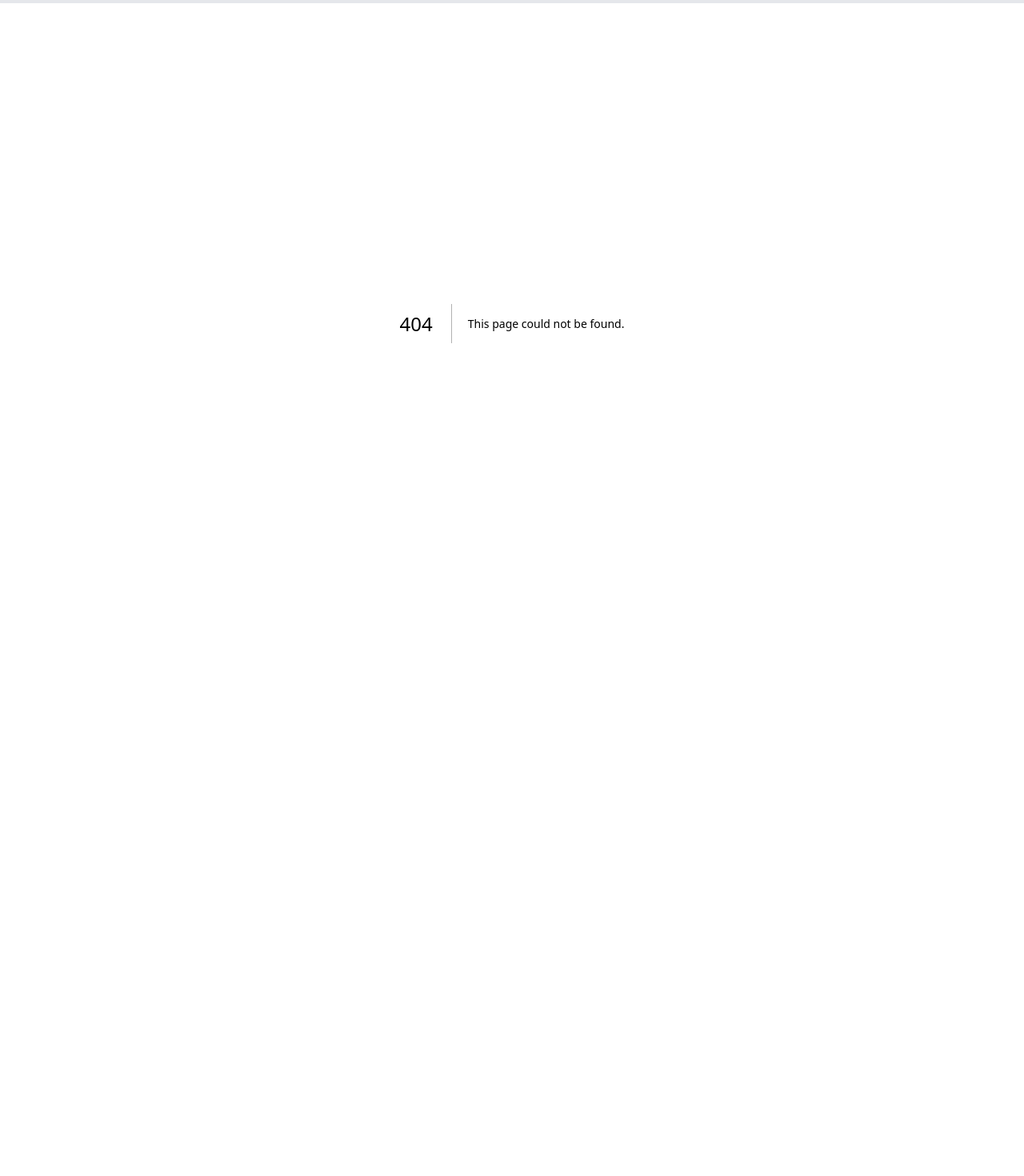
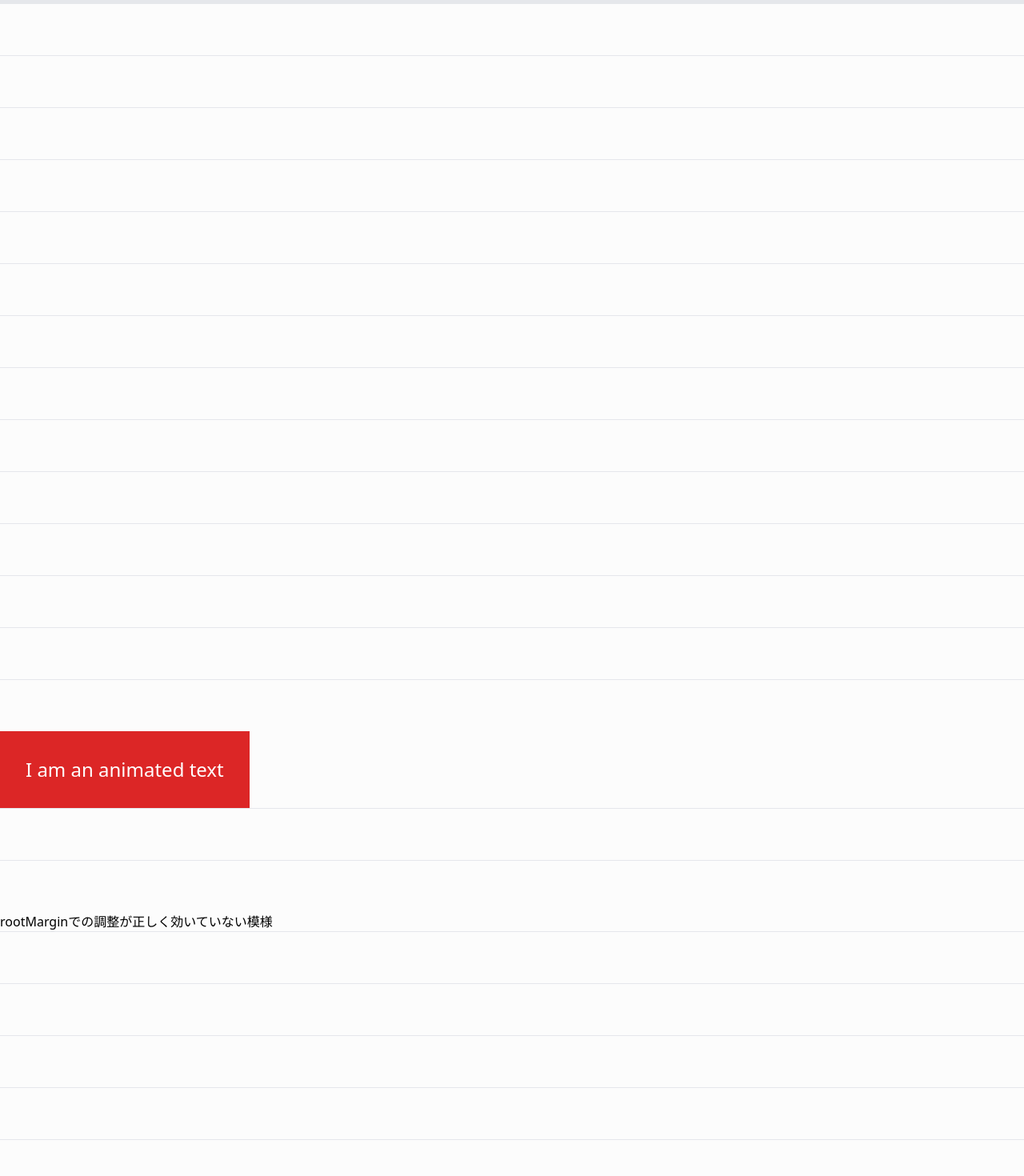
Before and after one commit to hro19/notion_blog, a Next.js app: page /awesomereveal/awesomereveal2 in a window 1280 px wide. Before the commit this address had no page. Shown: the part 60-1530 px from the top of the page at 80% size. Before the commit the page ends 864 px from the top, so only its background shows below. Built offline with nearby package versions, Linux system fonts and the light colour scheme; what @yamada-ui/react would draw is missing.

Commit message:
【react-intersection-observer】お試し

```diff
--- a/package.json
+++ b/package.json
@@ -10,7 +10,7 @@
   },
   "dependencies": {
     "@apollo/client": "^3.7.12",
-    "@emotion/react": "^11.10.6",
+    "@emotion/react": "^11.11.3",
     "@emotion/styled": "^11.10.6",
     "@next/font": "13.2.4",
     "@notionhq/client": "^2.2.3",
@@ -27,6 +27,7 @@
     "next": "^13.5.6",
     "notion-to-md": "^2.5.5",
     "react": "18.2.0",
+    "react-awesome-reveal": "^4.2.8",
     "react-dom": "18.2.0",
     "react-easy-image-gallery": "^1.11.0",
     "react-image-gallery": "^1.2.11",
--- /dev/null
+++ b/pages/awesomereveal/awesomereveal.tsx
@@ -0,0 +1,15 @@
+import { Fade } from 'react-awesome-reveal';
+
+const Awesomereveal = () => {
+  return (
+    <>
+      <Fade>
+        <div className='bg-cyan-600 p-8 text-2xl inline-block'>
+          I am an animated text
+        </div>
+      </Fade>
+    </>
+  );
+};
+
+export default Awesomereveal;
--- /dev/null
+++ b/pages/awesomereveal/awesomereveal2.tsx
@@ -0,0 +1,50 @@
+import { Fade } from 'react-awesome-reveal';
+import { useInView } from 'react-intersection-observer';
+
+const Awesomereveal2 = () => {
+  const { ref, inView, entry } = useInView({
+    threshold: 0,
+    rootMargin: '0px 0px 0px',
+  });
+
+  return (
+    <>
+      <hr className='mb-16' />
+      <hr className='mb-16' />
+      <hr className='mb-16' />
+      <hr className='mb-16' />
+      <hr className='mb-16' />
+      <hr className='mb-16' />
+      <hr className='mb-16' />
+      <hr className='mb-16' />
+      <hr className='mb-16' />
+      <hr className='mb-16' />
+      <hr className='mb-16' />
+      <hr className='mb-16' />
+      <hr className='mb-16' />
+      <hr className='mb-16' />
+      <div ref={ref}>
+        <Fade
+          direction='up'
+          fraction={inView ? 1 : 0}
+          className='bg-red-600 text-white p-8 text-2xl inline-block'
+        >
+          <p>I am an animated text</p>
+        </Fade>
+      </div>
+      <hr className='mb-16' />
+      <hr className='mb-16' />
+      <p>rootMarginでの調整が正しく効いていない模様</p>
+      <hr className='mb-16' />
+      <hr className='mb-16' />
+      <hr className='mb-16' />
+      <hr className='mb-16' />
+      <hr className='mb-16' />
+      <hr className='mb-16' />
+      <hr className='mb-16' />
+      <hr className='mb-16' />
+    </>
+  );
+};
+
+export default Awesomereveal2;
```
Also changed, not shown: 1 other file (tests, documents, lock files or other folders).
